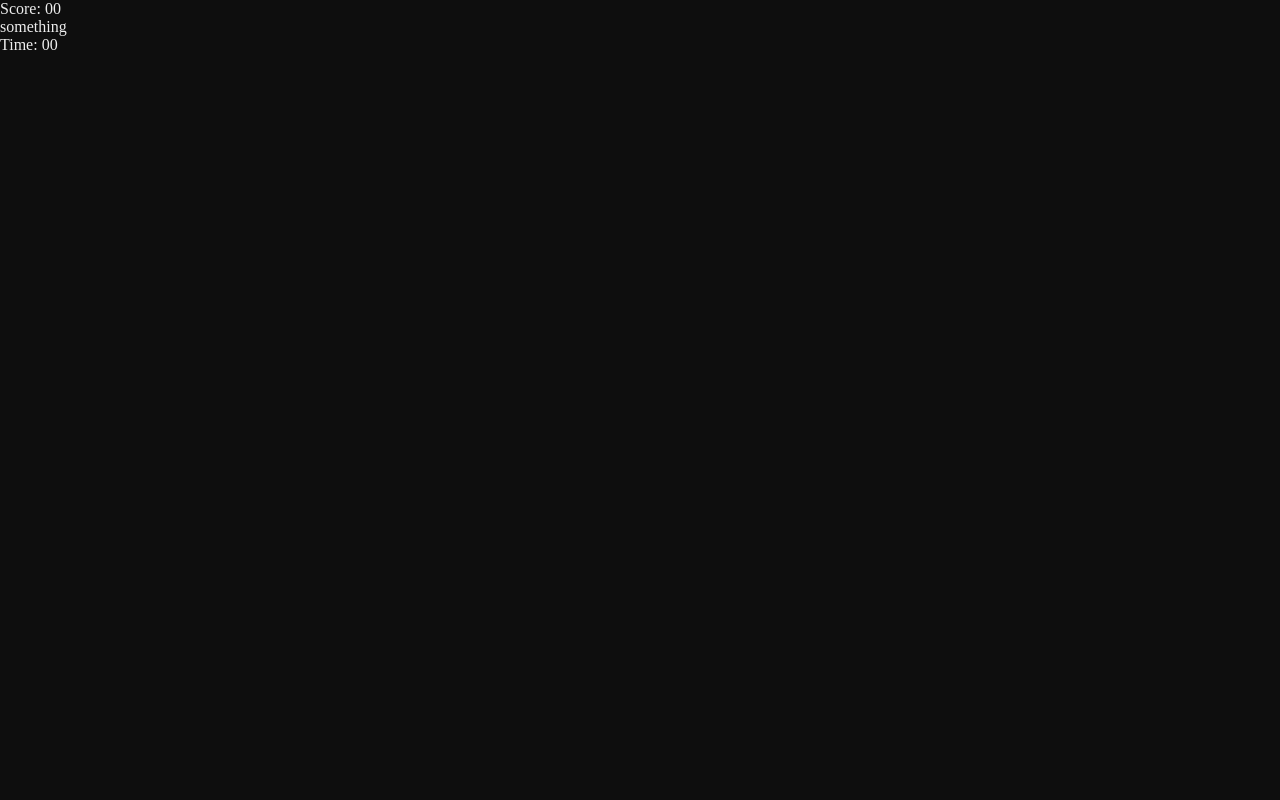
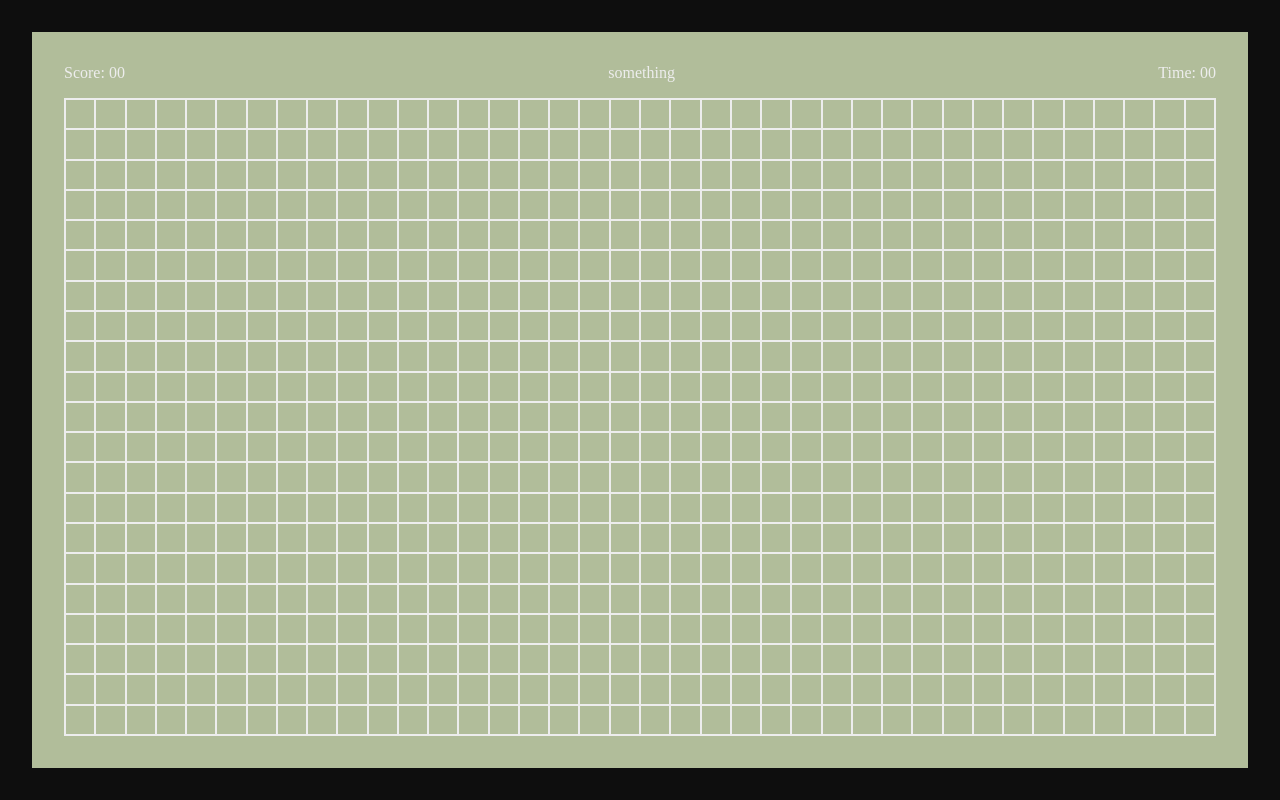
Before and after one commit to withAkshat/Snake-Game, a plain HTML site: page index.html in a window 1280 px wide. Drawn offline with Linux system fonts and the light colour scheme.

Commit message:
2nd Commit

```diff
--- a/index.html
+++ b/index.html
@@ -1,26 +1,34 @@
 <!DOCTYPE html>
 <html lang="en">
+
 <head>
     <meta charset="UTF-8">
     <meta name="viewport" content="width=device-width, initial-scale=1.0">
     <link rel="stylesheet" href="style.css">
     <title>Document</title>
 </head>
+
 <body>
     <main>
         <section>
             <div class="game">
                 <div class="infos">
-                    <div class="score"><p>Score: 00</p></div>
-                    <div><p>something</p></div>
+                    <div class="score">
+                        <p>Score: 00</p>
+                    </div>
+                    <div>
+                        <p>something</p>
+                    </div>
                     <div class="time">Time: 00</div>
 
                 </div>
                 <div class="board">
-                    <div class="block"></div>
+
                 </div>
             </div>
+            <script src="script.js"></script>
         </section>
     </main>
 </body>
+
 </html>
--- /dev/null
+++ b/script.js
@@ -0,0 +1,33 @@
+
+const board = document.querySelector(".board");
+const blockHeight = 30;
+const blockWidht = 30;
+
+const blocksWidht = Math.floor(board.clientWidth/blockWidht);
+const blocksHeight = Math.floor(board.clientHeight/blockHeight);
+
+const blocks = [];
+
+for( let i = 0; i<blocksHeight; i++){
+    for( let j = 0; j<blocksWidht; j++){
+        const block = document.createElement("div");
+        block.classList.add("block");
+        // block.innerText = `${i}-${j}`;
+        blocks[`${i}-${j}`] = block;
+        board.appendChild(block);
+    }
+}
+
+const snake = [
+    {x:1, y:3},
+    {x:1, y:4},
+    {x:1, y:5}
+]
+
+
+
+function render(){
+   snake.forEach(segment => {
+        blocks[`${segment.x}-${segment.y}`].classList.add("red");
+})
+}
--- a/style.scss
+++ b/style.scss
@@ -1,23 +1,76 @@
-*{
+* {
     padding: 0;
     margin: 0;
     box-sizing: border-box;
 }
 
-body, html{
-    height:100%;
-    width:100%;
+body,
+html {
+    height: 100%;
+    width: 100%;
 }
 
-:root{
+:root {
 
     // colors
-    --bg-primary-color:rgb(14, 14, 14);
+    --bg-primary-color: rgb(14, 14, 14);
 
-    --text-primary-color:rgb(237, 237, 237);
+    --text-primary-color: rgb(237, 237, 237);
+
+    // Spacing values
+    --space-s: 1rem;
+    --space-m: 2rem;
+    --space-l: 3rem;
+    --space-xl: 4rem;
 }
 
-html{
-    color:var(--text-primary-color);
+html {
+    color: var(--text-primary-color);
     background-color: var(--bg-primary-color);
 }
+
+main,
+section {
+    height: 100%;
+    width: 100%;
+    padding: var(--space-m);
+}
+
+
+section {
+
+    background-color: rgb(177, 189, 154);
+    .game {
+        height: 100%;
+        display: flex;
+        flex-direction: column;
+        gap: 1rem;
+
+        .infos {
+            display: flex;
+            justify-content: space-between;
+        }
+
+        .board {
+            border: 1px solid var(--text-primary-color);
+            display: flex;
+
+            flex-grow: 1;
+
+                display: grid;
+                grid-template-columns: repeat( auto-fill, minmax(30px, 1fr) );
+                grid-template-rows: repeat( auto-fill, minmax(30px, 1fr) );
+            .block{
+                flex-wrap: nowrap;
+                border: 1px solid var(--text-primary-color);
+
+
+            }
+        }
+    }
+
+}
+
+.red{
+    background-color: red;
+}
```
Also changed, not shown: style.css, 1 other file.
